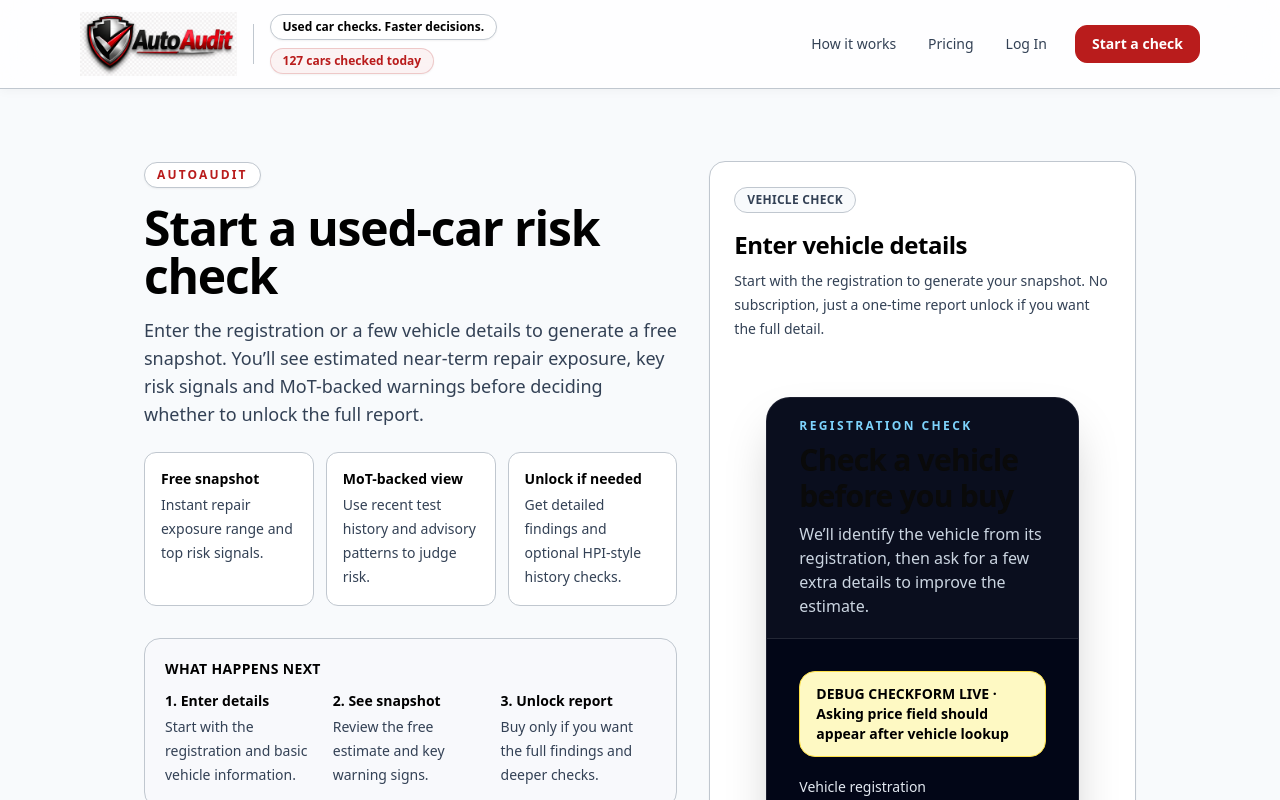
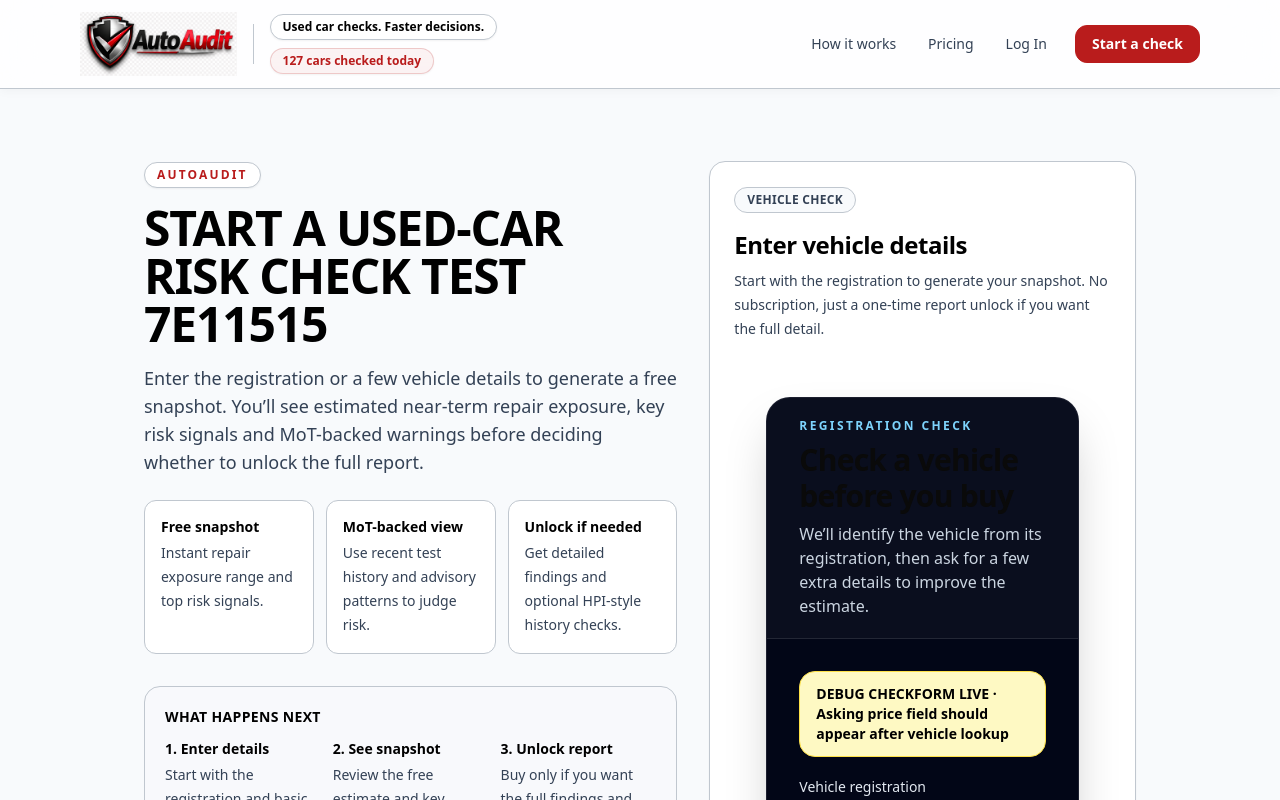
Before and after one commit to mickleethirty-vendium/autoaudit, a Next.js app: page /check in a window 1280 px wide. Shown: the top 800 px of the page. Built offline with nearby package versions, Linux system fonts and the light colour scheme.

Commit message:
debug check

```diff
--- a/app/check/page.tsx
+++ b/app/check/page.tsx
@@ -11,7 +11,7 @@ export default function CheckPage() {
           </div>
 
           <h1 className="mt-4 text-4xl font-extrabold tracking-tight text-black sm:text-5xl">
-            Start a used-car risk check
+            START A USED-CAR RISK CHECK TEST 7E11515
           </h1>
 
           <p className="mt-4 max-w-2xl text-base leading-7 text-slate-700 sm:text-lg">
```
